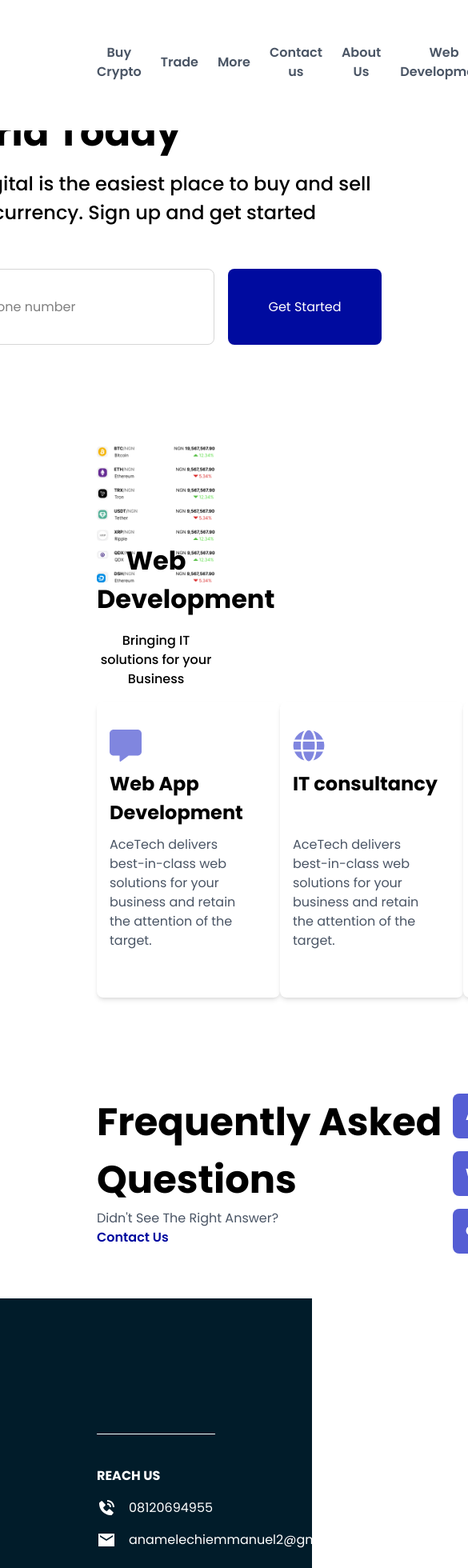
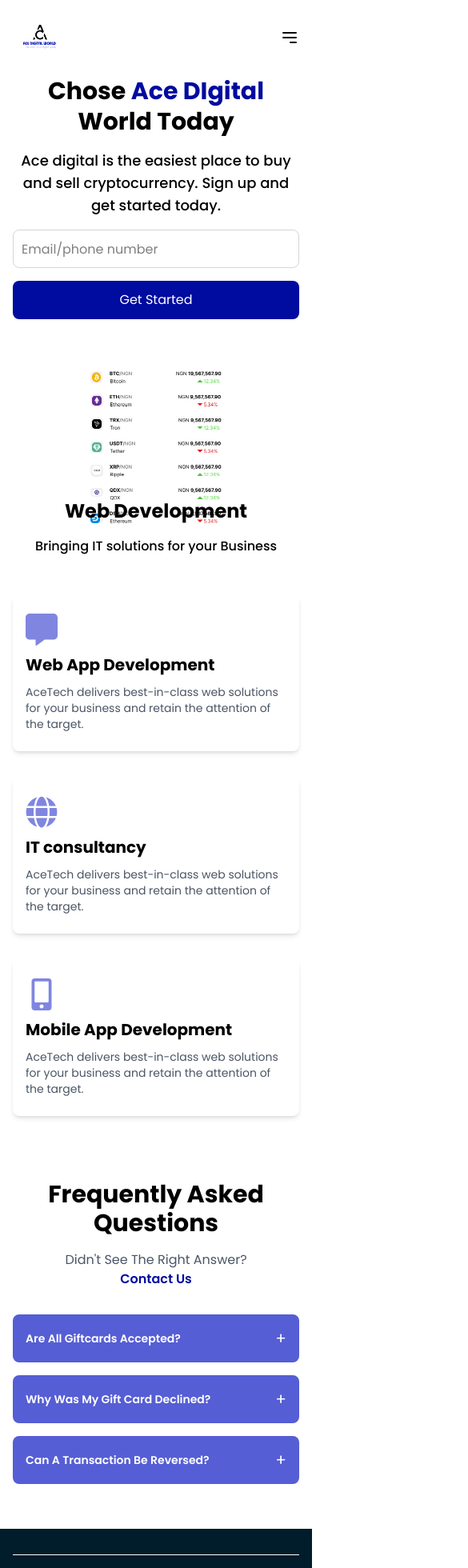
Before and after one commit to IFeanyI03/ace_crypto, a React (Vite) app: page / in a window 390 px wide. Shown: the top 1960 px of the page at 80% size, 585 px wide, since content can reach past the window. Built offline with nearby package versions, Linux system fonts and the light colour scheme.

Commit message:
Mobile Responsiveness

```diff
--- a/src/components/AuthLayout.jsx
+++ b/src/components/AuthLayout.jsx
@@ -3,12 +3,12 @@
 
 const AuthLayout = ({ children }) => {
   return (
-    <div className="auth-container flex justify-center px-20 h-screen gap-16 items-center">
-      <div className="auth-form-section w-fit">
+    <div className="auth-container flex flex-col md:flex-row justify-center px-4 sm:px-8 md:px-20 h-screen gap-8 md:gap-16 items-center">
+      <div className="auth-form-section w-full md:w-fit mt-8 md:mt-0">
         {children}
       </div>
-      <div className="auth-illustration-section">
-        <img src={illustration} alt="Security Illustration" />
+      <div className="auth-illustration-section hidden md:block">
+        <img src={illustration} alt="Security Illustration" className="w-full h-auto" />
       </div>
     </div>
   );
--- a/src/components/BuyCryptoHero.jsx
+++ b/src/components/BuyCryptoHero.jsx
@@ -4,13 +4,13 @@
 
 const BuyCryptoHero = () => {
     return (
-        <div className='relative pt-[151px] flex flex-col gap-[66px] px-[121px]'>
+        <div className='relative pt-24 md:pt-[151px] flex flex-col gap-8 md:gap-[66px] px-4 sm:px-8 md:px-[121px]'>
 
             <section className="">
-                <div className="flex flex-col md:flex-row items-center gap-12">
+                <div className="flex flex-col md:flex-row items-center gap-8 md:gap-12">
                     {/* Left Side Content */}
-                    <div className="md:w-1/2 flex flex-col gap-4">
-                        <h1 className="text-[48px] w-[419px] font-bold">
+                    <div className="md:w-1/2 flex flex-col gap-4 text-center md:text-left">
+                        <h1 className="text-3xl md:text-[48px] w-full md:w-[419px] font-bold">
                             Buy Crypto In A Few Easy Steps
                         </h1>
                         <p className="text-gray-600 text-lg">
@@ -18,17 +18,17 @@
                         </p>
                     </div>
                     {/* Right Side Form */}
-                    <div className="md:w-1/2">
+                    <div className="w-full md:w-1/2">
                         <CryptoForm />
                     </div>
                 </div>
             </section>
 
             <section className="bg-white">
-                <div className="flex flex-col md:flex-row items-center gap-12">
+                <div className="flex flex-col md:flex-row items-center gap-8 md:gap-12">
                     {/* Left Side Content */}
                     <div className="md:w-1/2 flex flex-col gap-6 text-center md:text-left">
-                        <h1 className="text-4xl md:text-5xl font-bold leading-tight">
+                        <h1 className="text-3xl md:text-5xl font-bold leading-tight">
                             Buy & Sell Crypto With <span className='text-[#000B9F]'>Ace Digital</span>
                         </h1>
                         <p className="text-gray-600 text-lg">
@@ -40,18 +40,18 @@
                             You Can Also Use A Wide Range Of Accepted Stablecoins To Buy Crypto.
                         </p>
                         <div className="mt-4">
-                            <button className="px-12 py-4 bg-primary text-white rounded-lg font-semibold hover:bg-blue-700">
+                            <button className="px-8 py-3 md:px-12 md:py-4 bg-primary text-white rounded-lg font-semibold hover:bg-blue-700">
                                 Create Account
                             </button>
                         </div>
                     </div>
 
                     {/* Right Side Illustration */}
-                    <div className="md:w-1/2 flex items-center justify-center">
+                    <div className="md:w-1/2 flex items-center justify-center mt-8 md:mt-0">
                         <img
                             src={cryptoIllustration}
                             alt="Crypto trading illustration"
-                            className="w-full max-w-lg h-auto object-contain"
+                            className="w-full max-w-md md:max-w-lg h-auto object-contain"
                         />
                     </div>
                 </div>
--- a/src/components/CryptoForm.jsx
+++ b/src/components/CryptoForm.jsx
@@ -6,46 +6,46 @@
   const [activeTab, setActiveTab] = useState('Buy');
 
   const InputRow = ({ label, placeholder, currency, isReadOnly = false }) => (
-    <div className="flex py-2.5 px-10 flex-col h-fit w-full rounded-[8px] bg-[#F5F5F5] gap-2">
-      <label className="text-[32px] text-gray-500">{label}</label>
+    <div className="flex py-2 px-4 sm:px-6 md:px-10 flex-col h-fit w-full rounded-[8px] bg-[#F5F5F5] gap-2">
+      <label className="text-xl sm:text-2xl md:text-[32px] text-gray-500">{label}</label>
       <div className="flex justify-between h-12 items-center p-2">
         <input
           type="text"
           placeholder={placeholder}
           readOnly={isReadOnly}
-          className="w-fit h-full bg-transparent focus:outline-none"
+          className="w-full h-full bg-transparent focus:outline-none text-sm sm:text-base"
         />
-        <div className="flex items-center rounded-full gap-[18px] bg-white text-gray-800 font-semibold px-[18px] py-2.5 w-fit">
-          <img src={`${currency === 'BTC' ? BTC : ETH}`} alt={currency} className="w-6 h-6 rounded-full" />
-          {currency + " >"}
+        <div className="flex items-center rounded-full gap-2 sm:gap-4 md:gap-[18px] bg-white text-gray-800 font-semibold px-3 sm:px-4 md:px-[18px] py-2 w-fit">
+          <img src={`${currency === 'BTC' ? BTC : ETH}`} alt={currency} className="w-5 h-5 sm:w-6 sm:h-6 rounded-full" />
+          <span className="text-sm sm:text-base">{currency + " >"}</span>
         </div>
       </div>
     </div>
   );
 
   return (
-    <div className="p-6 w-full">
+    <div className="p-4 sm:p-6 w-full">
       {/* Tabs */}
       <div className="flex justify-center border-b-2 border-gray-300 mb-6">
         <button
           onClick={() => setActiveTab('Buy')}
-          className={`w-1/2 py-2 text-[32px] border-b-[11px] font-semibold ${activeTab === 'Buy' ? 'text-black border-[#2B35CA]' : 'text-gray-400'}`}
+          className={`w-1/2 py-2 text-xl sm:text-2xl md:text-[32px] border-b-[8px] md:border-b-[11px] font-semibold ${activeTab === 'Buy' ? 'text-black border-[#2B35CA]' : 'text-gray-400'}`}
         >
           Buy
         </button>
         <button
           onClick={() => setActiveTab('Sell')}
-          className={`w-1/2 py-2 text-[32px] border-b-[11px] font-semibold ${activeTab === 'Sell' ? 'text-black border-[#2B35CA]' : 'text-gray-400'}`}
+          className={`w-1/2 py-2 text-xl sm:text-2xl md:text-[32px] border-b-[8px] md:border-b-[11px] font-semibold ${activeTab === 'Sell' ? 'text-black border-[#2B35CA]' : 'text-gray-400'}`}
         >
           Sell
         </button>
       </div>
 
       {/* Form Content */}
-      <div className="flex flex-col gap-[22px]">
+      <div className="flex flex-col gap-4 sm:gap-5 md:gap-[22px]">
         <InputRow label="Send" placeholder="0.0000-1000000" currency="BTC" />
         <InputRow label="Receive" placeholder="0.0000" currency="ETH" isReadOnly={true} />
-        <button className="w-full p-4 mt-2 bg-[#000B9F] text-white rounded-lg font-semibold hover:bg-blue-800">
+        <button className="w-full p-3 sm:p-4 mt-2 bg-[#000B9F] text-white rounded-lg font-semibold hover:bg-blue-800">
           Confirm
         </button>
       </div>
--- a/src/components/FAQ.jsx
+++ b/src/components/FAQ.jsx
@@ -4,17 +4,17 @@
   const [isOpen, setIsOpen] = useState(false);
 
   return (
-    <div className="mb-4 w-[504px]">
+    <div className="mb-4 w-full md:w-[504px]">
       <button
         onClick={() => setIsOpen(!isOpen)}
         className="w-full bg-[#555ED4] text-white p-4 rounded-lg flex justify-between items-center text-left"
       >
-        <span className="font-semibold">{question}</span>
-        <span>{isOpen ? '-' : '+'}</span>
+        <span className="font-semibold text-sm sm:text-base">{question}</span>
+        <span className="text-xl">{isOpen ? '-' : '+'}</span>
       </button>
       {isOpen && (
         <div className="p-4 mt-2 bg-white rounded-lg shadow-inner">
-          <p>{answer}</p>
+          <p className="text-sm sm:text-base">{answer}</p>
         </div>
       )}
     </div>
@@ -29,14 +29,14 @@
   ];
 
   return (
-    <section className="px-[121px] py-10">
-      <div className="w-full flex justify-between">
-        <div className="text-left max-w-lg">
-           <h2 className="text-[48px] font-bold w-[445px]">Frequently Asked Questions</h2>
+    <section className="px-4 sm:px-8 md:px-[121px] py-10">
+      <div className="w-full flex flex-col md:flex-row justify-between items-center md:items-start">
+        <div className="text-center md:text-left max-w-lg mb-8 md:mb-0">
+           <h2 className="text-3xl sm:text-4xl md:text-[48px] font-bold w-full md:w-[445px] mb-4">Frequently Asked Questions</h2>
            <p className="text-gray-600">Didn't See The Right Answer? </p>
            <a href="#" className="text-primary text-[#000B9F] font-semibold">Contact Us</a>
         </div>
-        <div>
+        <div className="w-full md:w-auto">
           {faqs.map((faq, index) => (
             <FaqItem key={index} question={faq.question} answer={faq.answer} />
           ))}
--- a/src/components/Footer.jsx
+++ b/src/components/Footer.jsx
@@ -4,17 +4,17 @@
 
 const Footer = () => {
   return (
-    <footer className="bg-[#011C2A] text-white py-12 px-[121px] pt-[169px]">
-      <div className="border-t-[1px] border-[#FFFFFF] container pt-6 flex justify-between">
+    <footer className="bg-[#011C2A] text-white py-12 px-4 sm:px-8 md:px-[121px] pt-8 md:pt-[169px]">
+      <div className="border-t-[1px] border-[#FFFFFF] container pt-6 flex flex-wrap justify-between">
         {/* Reach Us */}
-        <div className="w-fit mt-4 flex flex-col gap-4">
+        <div className="w-full sm:w-1/2 md:w-fit mt-4 flex flex-col gap-4 mb-8 md:mb-0">
           <h4 className="font-bold ">REACH US</h4>
-          <p className="flex gap-4"><img className="w-6 h-6 object-contain" src={phone} /> 08120694955</p>
-          <p className='flex gap-4'><img className="w-6 h-6 object-contain" src={mail} /> anamelechiemmanuel2@gmail.com</p>
+          <p className="flex gap-4 items-center"><img className="w-6 h-6 object-contain" src={phone} /> 08120694955</p>
+          <p className='flex gap-4 items-center'><img className="w-6 h-6 object-contain" src={mail} /> anamelechiemmanuel2@gmail.com</p>
         </div>
 
         {/* Company */}
-        <div className="w-fit mt-4 flex flex-col gap-4">
+        <div className="w-full sm:w-1/2 md:w-fit mt-4 flex flex-col gap-4 mb-8 md:mb-0">
           <h4 className="font-bold">COMPANY</h4>
           <ul className='flex flex-col gap-4'>
             <li className=""><a href="#" className="hover:underline">About</a></li>
@@ -24,7 +24,7 @@
         </div>
 
         {/* Legal */}
-        <div className="w-fit mt-4 flex flex-col gap-4">
+        <div className="w-full sm:w-1/2 md:w-fit mt-4 flex flex-col gap-4 mb-8 md:mb-0">
           <h4 className="font-bold ">LEGAL</h4>
           <ul className='flex flex-col gap-4'>
             <li className=""><a href="#" className="hover:underline">Privacy Policy</a></li>
@@ -35,7 +35,7 @@
         </div>
 
         {/* Quick Links */}
-        <div className="w-fit mt-4 flex flex-col gap-4">
+        <div className="w-full sm:w-1/2 md:w-fit mt-4 flex flex-col gap-4 mb-8 md:mb-0">
           <h4 className="font-bold ">QUICK LINKS</h4>
           <ul className='flex flex-col gap-4'>
             <li className=""><a href="#" className="hover:underline">Techblaz Keybox</a></li>
@@ -45,13 +45,13 @@
         </div>
 
         {/* Newsletter */}
-        <div className="w-fit bg-[#011621] flex gap-4 flex-col p-4 rounded-[10px]">
+        <div className="w-full md:w-fit bg-[#011621] flex gap-4 flex-col p-4 rounded-[10px] mt-8 md:mt-0">
           <h4 className="font-bold">Join Our Newsletter</h4>
-          <form className='flex w-fit bg-[#02273A]'>
-            <input type="email" placeholder="your email address" className="w-[172px] p-2 bg-gray-700 text-white" />
+          <form className='flex w-full sm:w-fit bg-[#02273A]'>
+            <input type="email" placeholder="your email address" className="w-full sm:w-[172px] p-2 bg-gray-700 text-white" />
             <button type="submit" className="w-[105px] bg-primary h-full bg-[#000E15] p-2">Subscribe</button>
           </form>
-          <p className="text-xs w-[277px] text-gray-400">* We will send you weekly updates for your better tool management.</p>
+          <p className="text-xs w-full sm:w-[277px] text-gray-400">* We will send you weekly updates for your better tool management.</p>
         </div>
       </div>
     </footer>
--- a/src/components/Header.jsx
+++ b/src/components/Header.jsx
@@ -1,15 +1,19 @@
-import React from 'react';
+import React, { useState } from 'react';
 import { Link } from 'react-router-dom';
 import logo from '../assets/logo.png';
 
 const Header = ({ activeTab, setActiveTab }) => {
+    const [isMenuOpen, setIsMenuOpen] = useState(false);
 
     const NavButton = ({ tabName, children, className }) => {
         const isActive = activeTab === tabName;
         return (
             <button
-        onClick={() => setActiveTab(tabName)}
-        className={ className || `pb-2 cursor-pointer ${isActive ? 'text-[#000B9F]' : 'text-gray-600 '} hover:text-[#000B9F]`}
+                onClick={() => {
+                    setActiveTab(tabName);
+                    setIsMenuOpen(false);
+                }}
+                className={className || `pb-2 cursor-pointer ${isActive ? 'text-[#000B9F]' : 'text-gray-600 '} hover:text-[#000B9F]`}
             >
                 {children}
             </button>
@@ -17,12 +21,12 @@
     };
 
     return (
-        <header className="fixed bg-white z-50 h-[163px] w-full py-7 px-[121px]">
+        <header className="fixed bg-white z-50 h-[100px] md:h-[163px] w-full py-4 px-4 sm:px-8 md:px-[121px]">
             <div className="w-full h-full flex justify-between items-center">
                 <NavButton tabName="home" className='w-fit cursor-pointer h-full'>
                     <img src={logo} alt="Ace Digital World Logo" className="h-full object-contain" />
                 </NavButton>
-                <nav className="flex gap-6 font-semibold text-[#121212]">
+                <nav className="hidden md:flex gap-6 font-semibold text-[#121212]">
                     <NavButton tabName="buy-crypto">Buy Crypto</NavButton>
                     <NavButton tabName="trade">Trade</NavButton>
                     <NavButton tabName="more">More</NavButton>
@@ -30,11 +34,30 @@
                     <NavButton tabName="about-us">About Us</NavButton>
                     <NavButton tabName="web-development">Web Development</NavButton>
                 </nav>
-                <div className="flex gap-2">
+                <div className="hidden md:flex gap-2">
                     <Link to="/signin" className="px-6 py-2 rounded-[30px] text-[#000DBF] border-[#14B6E4] border-[1px]">Sign In</Link>
                     <Link to="/signup" className="px-6 py-2 rounded-[30px] bg-[#14B6E4] text-white">Sign Up</Link>
                 </div>
+                <div className="md:hidden">
+                    <button onClick={() => setIsMenuOpen(!isMenuOpen)}>
+                        <svg className="w-6 h-6" fill="none" stroke="currentColor" viewBox="0 0 24 24" xmlns="http://www.w3.org/2000/svg"><path strokeLinecap="round" strokeLinejoin="round" strokeWidth="2" d="M4 6h16M4 12h16m-7 6h7"></path></svg>
+                    </button>
                 </div>
+            </div>
+            {isMenuOpen && (
+                <div className="md:hidden absolute top-[100px] left-0 w-full bg-white shadow-lg flex flex-col items-center gap-4 py-4">
+                    <NavButton tabName="buy-crypto">Buy Crypto</NavButton>
+                    <NavButton tabName="trade">Trade</NavButton>
+                    <NavButton tabName="more">More</NavButton>
+                    <NavButton tabName="contact us">Contact us</NavButton>
+                    <NavButton tabName="about-us">About Us</NavButton>
+                    <NavButton tabName="web-development">Web Development</NavButton>
+                    <div className="flex flex-col gap-2 w-full px-4">
+                        <Link to="/signin" className="w-full text-center px-6 py-2 rounded-[30px] text-[#000DBF] border-[#14B6E4] border-[1px]">Sign In</Link>
+                        <Link to="/signup" className="w-full text-center px-6 py-2 rounded-[30px] bg-[#14B6E4] text-white">Sign Up</Link>
+                    </div>
+                </div>
+            )}
         </header>
     );
 };
--- a/src/components/HomePage.jsx
+++ b/src/components/HomePage.jsx
@@ -4,23 +4,23 @@
 const HomePage = () => {
     return (
         <>
-            <section className="relative z-0 top-[76px] mx-auto px-[121px]">
-                <div className="flex flex-col h-[677px] md:flex-row items-center gap-12">
-                    <div className="md:w-1/2 flex flex-col gap-4">
-                        <h1 className="text-[48px] w-[433px] font-bold leading-tight">
+            <section className="relative z-0 top-16 md:top-[76px] mx-auto px-4 sm:px-8 md:px-[121px] py-8">
+                <div className="flex flex-col md:flex-row items-center gap-8 md:gap-12">
+                    <div className="md:w-1/2 flex flex-col gap-4 text-center md:text-left">
+                        <h1 className="text-3xl sm:text-4xl md:text-[48px] w-full md:w-[433px] font-bold leading-tight">
                             Chose <span className='text-[#000B9F]'>Ace DIgital </span>World Today
                         </h1>
-                        <p className="font-medium text-[24px]">
+                        <p className="font-medium text-lg sm:text-xl md:text-[24px]">
                             Ace digital is the easiest place to buy and sell
                             cryptocurrency. Sign up and get started today.
                         </p>
-                        <div className='h-[95px] flex gap-[17px]'>
-                            <input className='h-full w-[355px] border-[#00000029] p-2.5 border-[1px] rounded-[8px]' placeholder='Email/phone number' type="text" />
-                            <button className='h-full w-[192px] bg-[#000B9F] p-2.5 rounded-[8px] text-white'>Get Started</button>
+                        <div className='h-auto flex flex-col sm:flex-row gap-4 md:gap-[17px]'>
+                            <input className='h-12 sm:h-full w-full sm:w-[355px] border-[#00000029] p-2.5 border-[1px] rounded-[8px]' placeholder='Email/phone number' type="text" />
+                            <button className='h-12 sm:h-full w-full sm:w-[192px] bg-[#000B9F] p-2.5 rounded-[8px] text-white'>Get Started</button>
                         </div>
                     </div>
-                    <div className="md:w-1/2 flex items-ceter justify-end">
-                        <img className='w-[328px] h-[328px] object-contain' src={image} />
+                    <div className="md:w-1/2 flex items-center justify-center md:justify-end mt-8 md:mt-0">
+                        <img className='w-48 h-48 sm:w-64 sm:h-64 md:w-[328px] md:h-[328px] object-contain' src={image} />
                     </div>
                 </div>
             </section>
--- a/src/components/Services.jsx
+++ b/src/components/Services.jsx
@@ -6,10 +6,10 @@
 
 // You can use an icon library like 'react-icons' for the svgs
 const ServiceCard = ({ title, description, icon }) => (
-  <div className="bg-white py-[35px] px-4 pr-8 rounded-lg shadow-md flex flex-col gap-2.5 h-[370px] w-[338px] text-left">
+  <div className="bg-white py-6 px-4 rounded-lg shadow-md flex flex-col gap-2.5 h-auto md:h-[370px] w-full sm:w-[338px] text-left">
     <img className='w-10 h-10 object-contain' src={icon}/>
-    <h3 className="text-[24px] font-bold w-[181px] h-[72px]">{title}</h3>
-    <p className="text-gray-600">{description}</p>
+    <h3 className="text-xl sm:text-2xl font-bold h-auto md:h-[72px]">{title}</h3>
+    <p className="text-gray-600 text-sm sm:text-base">{description}</p>
   </div>
 );
 
@@ -33,11 +33,11 @@
   ];
 
   return (
-    <section className="relative h-fit pb-20 px-[121px]">
+    <section className="relative h-fit pb-10 md:pb-20 px-4 sm:px-8 md:px-[121px]">
       <div className="flex flex-col gap-4 text-center">
-        <h2 className="text-[32px] font-bold">Web Development</h2>
+        <h2 className="text-2xl sm:text-3xl md:text-[32px] font-bold">Web Development</h2>
         <p className="font-medium">Bringing IT solutions for your Business</p>
-        <div className="flex justify-between">
+        <div className="flex flex-col md:flex-row justify-between gap-8 mt-8">
           {services.map(service => (
             <ServiceCard key={service.title} title={service.title} description={service.description} icon={service.icon} />
           ))}
--- a/src/components/SignInForm.jsx
+++ b/src/components/SignInForm.jsx
@@ -5,10 +5,10 @@
 
 const SignInForm = () => {
   return (
-    <div className="w-full max-w-md">
-      <img src={logo} alt="Ace Digital World" className="h-[163px] w-[163px]" />
-      <h2 className="text-3xl font-bold mb-6">Sign in</h2>
-      <form className='w-[358px] flex flex-col gap-4'>
+    <div className="w-full max-w-md mx-auto">
+      <img src={logo} alt="Ace Digital World" className="h-32 w-32 sm:h-40 sm:w-40 mx-auto" />
+      <h2 className="text-2xl sm:text-3xl font-bold mb-6 text-center">Sign in</h2>
+      <form className='w-full flex flex-col gap-4'>
         <div className="w-full flex flex-col gap-1">
           <label htmlFor="text">Email</label>
           <input type="text" placeholder="Email or phone number" required className="w-full p-3 border border-gray-300 rounded-md"/>
```
Also changed, not shown: src/components/SignUpForm.jsx (+29 -29 lines). Lines whose indentation alone changed are shown as unchanged.
